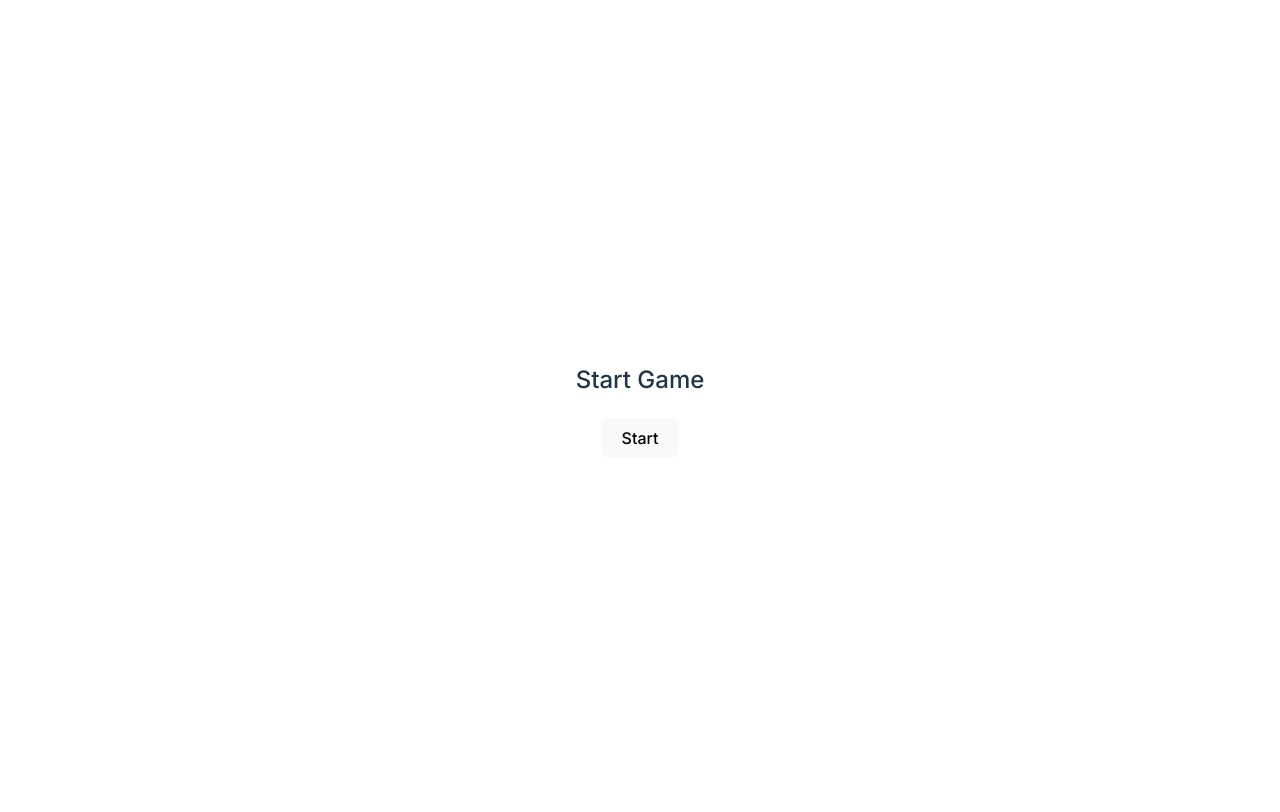
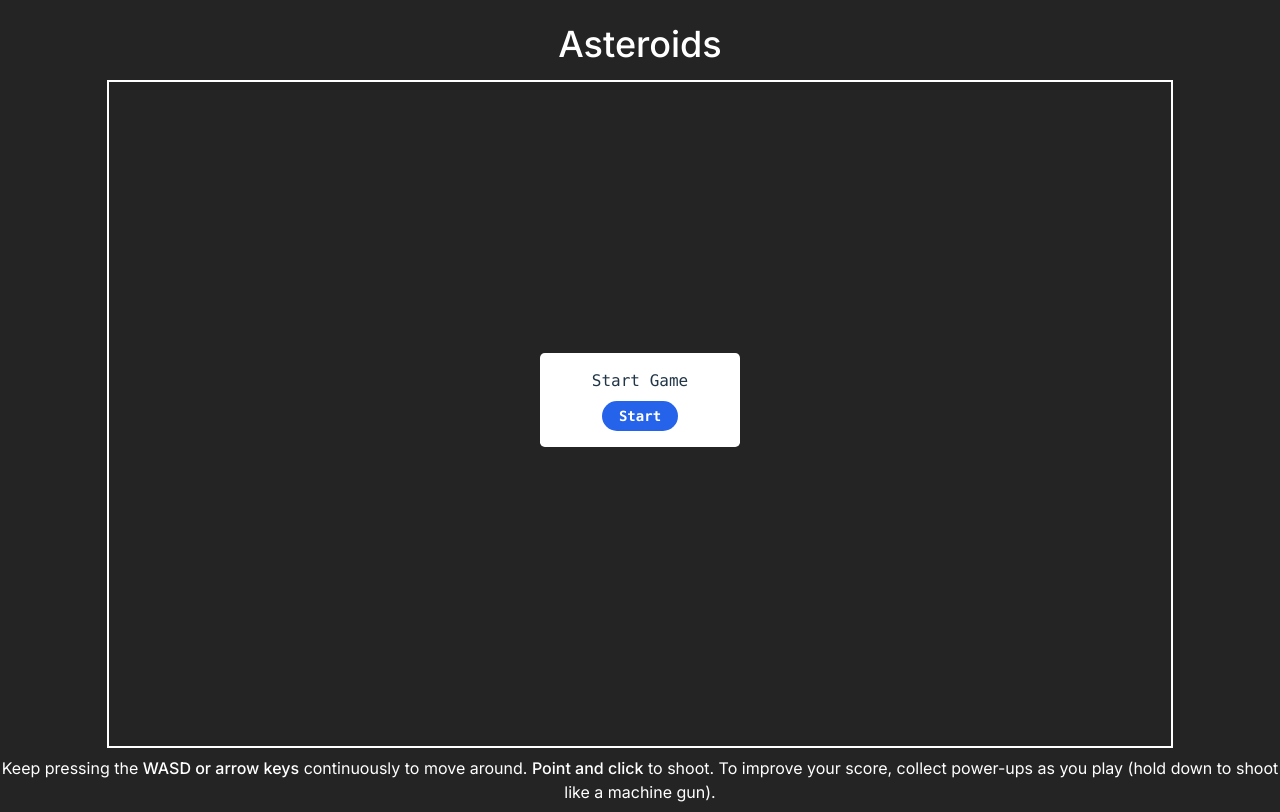
Before and after one commit to savaf/js-games, a website built with Vite: page asteroids/index.html in a window 1280 px wide. Built offline with nearby package versions, Linux system fonts and the light colour scheme.

Commit message:
Game First state works nice

```diff
--- a/asteroids/index.html
+++ b/asteroids/index.html
@@ -11,53 +11,58 @@
   <link href="https://fonts.googleapis.com/css2?family=Inter:wght@400;500&display=swap" rel="stylesheet">
 </head>
 
-<body>
-  <main id="app" class="">
-    <!-- <h1>Asteroids</h1> -->
+<body class="">
+  <main class="w-full h-auto mt-6">
+    <h1 class="text-center text-white text-4xl font-extrabold mb-4">Asteroids</h1>
 
-    <main id="game">
-      <!-- <div id="game-over">
-        <h2>Game Over</h2>
-        <p>Score: <span id="game-over-score">0</span></p>
-        <button id="restart">Restart</button>
-      </div> -->
-      <canvas id="game-canvas" width="600" height="400">
+    <div id="game" class="w-5/6 h-auto mx-auto border-2 border-white relative font-mono">
+      <canvas id="game-canvas" class="w-full h-auto">
         Your browser does not support the canvas element.
         <a href="https://caniuse.com/canvas">Learn more</a>
       </canvas>
 
-      <div id="score" class="hide">
+      <div id="score" class="absolute top-2 left-2 hidden">
         <p>Score: <span id="score-value">0</span></p>
         <p>High Score: <span id="highest-score-value">0</span></p>
       </div>
 
-      <div id="start-game-modal" class="modal">
-        <h2>Start Game</h2>
-        <button id="start-game-btn">Start</button>
+      <div id="start-game-modal" class="modal flex absolute bg-white text-black">
+        <h2 class="mb-2">Start Game</h2>
+        <button id="start-game-btn"
+          class="px-4 py-1 text-sm  font-semibold rounded-full border
+            text-white bg-blue-600 border-transparent
+            hover:bg-white hover:text-blue-600
+            hover:border-blue-200
+            focus:outline-none focus:ring-2
+            focus:ring-blue-600 focus:ring-offset-2
+          ">
+          Start
+        </button>
       </div>
 
-      <div id="game-over-modal" class="modal hide">
-        <h2>Game Over</h2>
+      <div id="game-over-modal" class="modal flex hidden">
+        <h2 class="mb-2">Game Over</h2>
         <p>Score: <span id="restart-game-modal-score">0</span></p>
         <p>High Score: <span id="restart-game-modal-highest-score">0</span></p>
-        <button id="restart-game-btn">Restart</button>
+        <button
+          id="restart-game-btn"
+          class="mt-4 px-4 py-1 text-sm  font-semibold rounded-full border
+            text-white bg-blue-600 border-transparent
+            hover:bg-white hover:text-blue-600
+            hover:border-blue-200
+            focus:outline-none focus:ring-2
+            focus:ring-blue-600 focus:ring-offset-2
+          "
+        >
+          Restart
+      </button>
       </div>
-
-      <!-- <div id="gameOverModal">
-        <h2>Game Over</h2>
-        <p>Score: <span id="game-over-score">0</span></p>
-        <p>High Score: <span id="game-over-high-score-value">0</span></p>
-        <button id="restart">Restart</button>
-      </div> -->
-    </main>
-    <!-- <div id="score">
-      <span>Score: <span id="score-value">0</span>
-    </span>
-
-    <footer>
-      <p>Keep pressing the <b>WASD or arrow keys</b> continuously to move around. <b>Point and click</b> to shoot. To improve your score, collect power-ups as you play (hold down to shoot like a machine gun).</p>
-    </footer> -->
+    </div>
   </main>
+  <footer class="text-center my-2 text-white">
+    <p>Keep pressing the <b>WASD or arrow keys</b> continuously to move around. <b>Point and click</b> to shoot. To
+      improve your score, collect power-ups as you play (hold down to shoot like a machine gun).</p>
+  </footer>
   <script type="module" src="/src/main.ts"></script>
 </body>
 
--- a/asteroids/package.json
+++ b/asteroids/package.json
@@ -9,8 +9,10 @@
     "preview": "vite preview"
   },
   "devDependencies": {
+    "@tailwindcss/typography": "^0.5.9",
     "autoprefixer": "^10.4.14",
     "postcss": "^8.4.21",
+    "sass": "^1.60.0",
     "tailwindcss": "^3.2.7",
     "typescript": "^4.9.3",
     "vite": "^4.1.0"
--- /dev/null
+++ b/asteroids/postcss.config.cjs
@@ -0,0 +1,6 @@
+module.exports = {
+  plugins: {
+    tailwindcss: {},
+    autoprefixer: {},
+  },
+}
--- a/asteroids/src/main.ts
+++ b/asteroids/src/main.ts
@@ -1,6 +1,7 @@
 import gsap from "gsap";
-import "./style.css";
+import "./style.scss";
 
+const gameEl = document.getElementById("game") as HTMLDivElement;
 const canvas = document.getElementById("game-canvas") as HTMLCanvasElement;
 const ctx: CanvasRenderingContext2D = canvas.getContext("2d")!;
 
@@ -174,25 +175,29 @@ function resetVariables() {
   particles = [];
   scoreValEl.innerHTML = score.toString();
   highestScoreEl.innerHTML = highestScore.toString();
+
+  ctx.beginPath();
+  ctx.clearRect(0, 0, canvas.width, canvas.height);
 }
 
-function toggleElements() {
-  startGameModalEl.classList.add("hide");
-  scoreEl.classList.remove("hide");
-  restartGameModalEl.classList.add("hide");
+function showScoreEl() {
+  scoreEl.classList.remove("hidden");
+  startGameModalEl.classList.add("hidden");
+  restartGameModalEl.classList.add("hidden");
 }
 
 function initGame() {
   resetVariables();
   spawnEnemies();
   animate();
-  toggleElements();
+  showScoreEl();
 }
 
 function gameOverHandler() {
   cancelAnimationFrame(animationId);
   console.log("Game Over");
-  restartGameModalEl.classList.remove("hide");
+  scoreEl.classList.add("hidden");
+  restartGameModalEl.classList.remove("hidden");
   restartGameModalScoreEl.innerHTML = score.toString();
 
   if (score > highestScore) {
@@ -275,7 +280,7 @@ function shotProjectile(x, y) {
     player.x,
     player.y,
     5,
-    "white",
+    player.color,
     velocity
   );
   projectiles.push(projectile);
@@ -284,7 +289,7 @@ function shotProjectile(x, y) {
 function animate() {
   animationId = requestAnimationFrame(animate);
   ctx.beginPath();
-  ctx.fillStyle = "rgba(0, 0, 0, .3)";
+  ctx.fillStyle = "rgba(0, 0, 0, .1)";
   ctx.fillRect(0, 0, canvas.width, canvas.height);
   player.draw();
 
@@ -346,7 +351,6 @@ function animate() {
           // Add score
           addScore(shotEnemyScore);
 
-          // enemy.radius = enemy.radius - 10
           gsap.to(enemy, {
             radius: enemy.radius - 10,
           });
@@ -368,6 +372,7 @@ canvas.addEventListener("click", (event) => {
 startGameBtn.addEventListener("click", () => {
   initGame();
 });
+// initGame();
 
 restartGameBtn.addEventListener("click", () => {
   initGame();
--- a/asteroids/src/style.css
+++ b/asteroids/src/style.scss
@@ -1,4 +1,4 @@
-/* @import './tailwind.css' */
+@import './tailwind.css';
 
 :root {
   font-family: Inter, system-ui, Avenir, Helvetica, Arial, sans-serif;
@@ -16,7 +16,34 @@
   -webkit-text-size-adjust: 100%;
 }
 
-a {
+.modal {
+  position: fixed;
+  padding: 1rem;
+  top: 0;
+  left: 0;
+  width: 200px;
+  height: auto;
+  flex-direction: column;
+  place-items: center;
+  place-content: center;
+  background-color: white;
+  border-radius: .3rem;
+  z-index: 10;
+
+  top: 50%;
+  left: 50%;
+  transform: translate(-50%, -50%);
+
+  h2, p {
+    color: #213547;
+  }
+
+  p {
+    margin: 0;
+  }
+}
+
+/* a {
   font-weight: 500;
   color: #646cff;
   text-decoration: inherit;
@@ -120,4 +147,4 @@ button:focus-visible {
 
 .hide {
   display: none;
-}
+} */
--- /dev/null
+++ b/asteroids/tailwind.config.cjs
@@ -0,0 +1,13 @@
+/** @type {import('tailwindcss').Config} */
+module.exports = {
+  content: [
+    "./index.html",
+    "./src/**/*.{js,ts,jsx,tsx}",
+  ],
+  theme: {
+    extend: {},
+  },
+  plugins: [
+    require('@tailwindcss/typography'),
+  ],
+}
```
Also changed, not shown: 1 other file.
